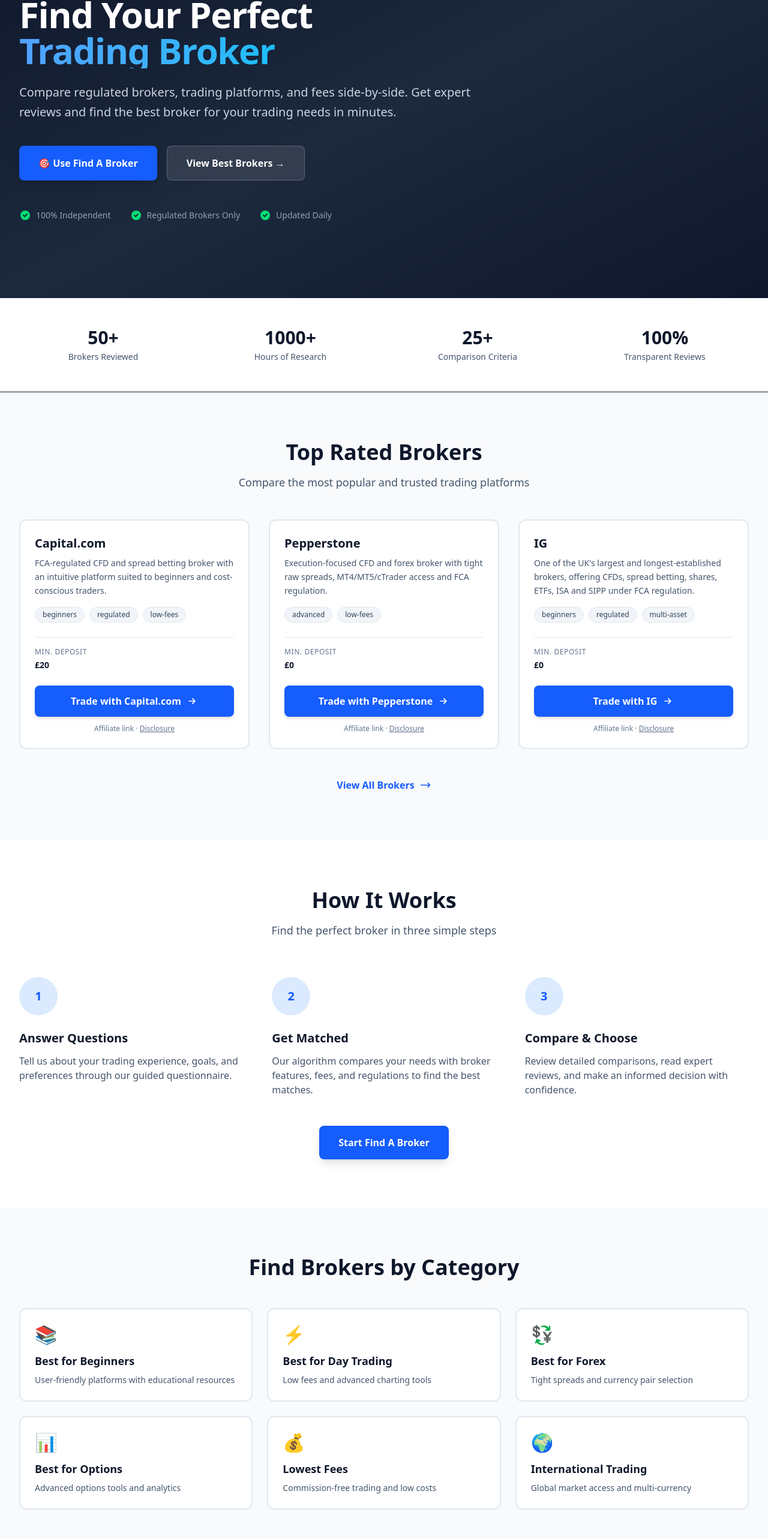
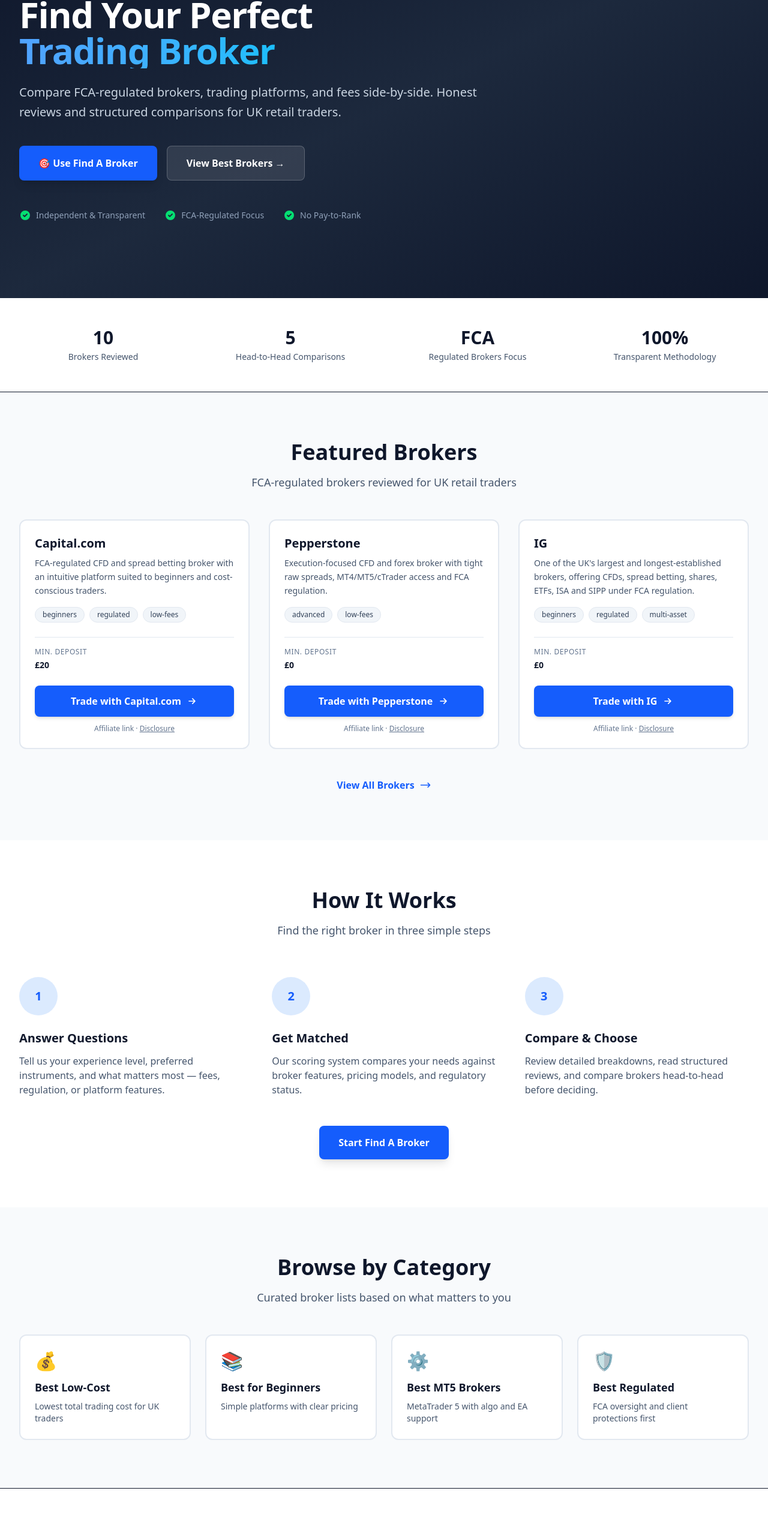
Before and after one commit to richardbeauf91-bot/chooser, a Next.js app: page / in a window 1280 px wide. Shown: the part 199-2765 px from the top of the page at 60% size. Built offline with nearby package versions, Linux system fonts and the light colour scheme.

Commit message:
homepage

```diff
--- a/app/page.tsx
+++ b/app/page.tsx
@@ -15,8 +15,8 @@
               </span>
             </h1>
             <p className="mt-6 text-lg sm:text-xl text-slate-300 leading-relaxed">
-              Compare regulated brokers, trading platforms, and fees side-by-side.
-              Get expert reviews and find the best broker for your trading needs in minutes.
+              Compare FCA-regulated brokers, trading platforms, and fees side-by-side.
+              Honest reviews and structured comparisons for UK retail traders.
             </p>
 
             <div className="mt-10 flex flex-col sm:flex-row gap-4">
@@ -40,19 +40,19 @@
                 <svg className="w-5 h-5 text-green-400" fill="currentColor" viewBox="0 0 20 20">
                   <path fillRule="evenodd" d="M10 18a8 8 0 100-16 8 8 0 000 16zm3.707-9.293a1 1 0 00-1.414-1.414L9 10.586 7.707 9.293a1 1 0 00-1.414 1.414l2 2a1 1 0 001.414 0l4-4z" clipRule="evenodd" />
                 </svg>
-                <span>100% Independent</span>
+                <span>Independent &amp; Transparent</span>
               </div>
               <div className="flex items-center gap-2">
                 <svg className="w-5 h-5 text-green-400" fill="currentColor" viewBox="0 0 20 20">
                   <path fillRule="evenodd" d="M10 18a8 8 0 100-16 8 8 0 000 16zm3.707-9.293a1 1 0 00-1.414-1.414L9 10.586 7.707 9.293a1 1 0 00-1.414 1.414l2 2a1 1 0 001.414 0l4-4z" clipRule="evenodd" />
                 </svg>
-                <span>Regulated Brokers Only</span>
+                <span>FCA-Regulated Focus</span>
               </div>
               <div className="flex items-center gap-2">
                 <svg className="w-5 h-5 text-green-400" fill="currentColor" viewBox="0 0 20 20">
                   <path fillRule="evenodd" d="M10 18a8 8 0 100-16 8 8 0 000 16zm3.707-9.293a1 1 0 00-1.414-1.414L9 10.586 7.707 9.293a1 1 0 00-1.414 1.414l2 2a1 1 0 001.414 0l4-4z" clipRule="evenodd" />
                 </svg>
-                <span>Updated Daily</span>
+                <span>No Pay-to-Rank</span>
               </div>
             </div>
           </div>
@@ -64,20 +64,20 @@
         <div className="max-w-7xl mx-auto px-4 sm:px-6 lg:px-8 py-12">
           <div className="grid grid-cols-2 md:grid-cols-4 gap-8">
             <div className="text-center">
-              <div className="text-3xl font-bold text-slate-900">50+</div>
+              <div className="text-3xl font-bold text-slate-900">10</div>
               <div className="mt-1 text-sm text-slate-600">Brokers Reviewed</div>
             </div>
             <div className="text-center">
-              <div className="text-3xl font-bold text-slate-900">1000+</div>
-              <div className="mt-1 text-sm text-slate-600">Hours of Research</div>
+              <div className="text-3xl font-bold text-slate-900">5</div>
+              <div className="mt-1 text-sm text-slate-600">Head-to-Head Comparisons</div>
             </div>
             <div className="text-center">
-              <div className="text-3xl font-bold text-slate-900">25+</div>
-              <div className="mt-1 text-sm text-slate-600">Comparison Criteria</div>
+              <div className="text-3xl font-bold text-slate-900">FCA</div>
+              <div className="mt-1 text-sm text-slate-600">Regulated Brokers Focus</div>
             </div>
             <div className="text-center">
               <div className="text-3xl font-bold text-slate-900">100%</div>
-              <div className="mt-1 text-sm text-slate-600">Transparent Reviews</div>
+              <div className="mt-1 text-sm text-slate-600">Transparent Methodology</div>
             </div>
           </div>
         </div>
@@ -88,10 +88,10 @@
         <div className="max-w-7xl mx-auto px-4 sm:px-6 lg:px-8">
           <div className="text-center max-w-2xl mx-auto mb-12">
             <h2 className="text-3xl sm:text-4xl font-bold text-slate-900">
-              Top Rated Brokers
+              Featured Brokers
             </h2>
             <p className="mt-4 text-lg text-slate-600">
-              Compare the most popular and trusted trading platforms
+              FCA-regulated brokers reviewed for UK retail traders
             </p>
           </div>
 
@@ -123,7 +123,7 @@
               How It Works
             </h2>
             <p className="mt-4 text-lg text-slate-600">
-              Find the perfect broker in three simple steps
+              Find the right broker in three simple steps
             </p>
           </div>
 
@@ -136,7 +136,7 @@
                 Answer Questions
               </h3>
               <p className="text-slate-600">
-                Tell us about your trading experience, goals, and preferences through our guided questionnaire.
+                Tell us your experience level, preferred instruments, and what matters most — fees, regulation, or platform features.
               </p>
             </div>
 
@@ -148,7 +148,7 @@
                 Get Matched
               </h3>
               <p className="text-slate-600">
-                Our algorithm compares your needs with broker features, fees, and regulations to find the best matches.
+                Our scoring system compares your needs against broker features, pricing models, and regulatory status.
               </p>
             </div>
 
@@ -157,10 +157,10 @@
                 3
               </div>
               <h3 className="text-xl font-semibold text-slate-900 mb-3">
-                Compare & Choose
+                Compare &amp; Choose
               </h3>
               <p className="text-slate-600">
-                Review detailed comparisons, read expert reviews, and make an informed decision with confidence.
+                Review detailed breakdowns, read structured reviews, and compare brokers head-to-head before deciding.
               </p>
             </div>
           </div>
@@ -181,68 +181,51 @@
         <div className="max-w-7xl mx-auto px-4 sm:px-6 lg:px-8">
           <div className="text-center max-w-2xl mx-auto mb-12">
             <h2 className="text-3xl sm:text-4xl font-bold text-slate-900">
-              Find Brokers by Category
+              Browse by Category
             </h2>
+            <p className="mt-4 text-lg text-slate-600">
+              Curated broker lists based on what matters to you
+            </p>
           </div>
 
-          <div className="grid sm:grid-cols-2 lg:grid-cols-3 gap-6">
-            <a href="/best/beginners" className="group p-6 bg-white rounded-xl border-2 border-slate-200 hover:border-blue-500 hover:shadow-lg transition-all duration-200">
+          <div className="grid sm:grid-cols-2 lg:grid-cols-4 gap-6">
+            <a href="/best/best-low-cost-brokers" className="group p-6 bg-white rounded-xl border-2 border-slate-200 hover:border-blue-500 hover:shadow-lg transition-all duration-200">
+              <div className="text-3xl mb-3">💰</div>
+              <h3 className="text-lg font-semibold text-slate-900 group-hover:text-blue-600 transition-colors">
+                Best Low-Cost
+              </h3>
+              <p className="mt-2 text-sm text-slate-600">
+                Lowest total trading cost for UK traders
+              </p>
+            </a>
+
+            <a href="/best/best-brokers-for-beginners" className="group p-6 bg-white rounded-xl border-2 border-slate-200 hover:border-blue-500 hover:shadow-lg transition-all duration-200">
               <div className="text-3xl mb-3">📚</div>
               <h3 className="text-lg font-semibold text-slate-900 group-hover:text-blue-600 transition-colors">
                 Best for Beginners
               </h3>
               <p className="mt-2 text-sm text-slate-600">
-                User-friendly platforms with educational resources
+                Simple platforms with clear pricing
               </p>
             </a>
 
-            <a href="/best/day-trading" className="group p-6 bg-white rounded-xl border-2 border-slate-200 hover:border-blue-500 hover:shadow-lg transition-all duration-200">
-              <div className="text-3xl mb-3">⚡</div>
+            <a href="/best/best-mt5-brokers" className="group p-6 bg-white rounded-xl border-2 border-slate-200 hover:border-blue-500 hover:shadow-lg transition-all duration-200">
+              <div className="text-3xl mb-3">⚙️</div>
               <h3 className="text-lg font-semibold text-slate-900 group-hover:text-blue-600 transition-colors">
-                Best for Day Trading
+                Best MT5 Brokers
               </h3>
               <p className="mt-2 text-sm text-slate-600">
-                Low fees and advanced charting tools
+                MetaTrader 5 with algo and EA support
               </p>
             </a>
 
-            <a href="/best/forex" className="group p-6 bg-white rounded-xl border-2 border-slate-200 hover:border-blue-500 hover:shadow-lg transition-all duration-200">
-              <div className="text-3xl mb-3">💱</div>
+            <a href="/best/best-regulated-brokers" className="group p-6 bg-white rounded-xl border-2 border-slate-200 hover:border-blue-500 hover:shadow-lg transition-all duration-200">
+              <div className="text-3xl mb-3">🛡️</div>
               <h3 className="text-lg font-semibold text-slate-900 group-hover:text-blue-600 transition-colors">
-                Best for Forex
+                Best Regulated
               </h3>
               <p className="mt-2 text-sm text-slate-600">
-                Tight spreads and currency pair selection
-              </p>
-            </a>
-
-            <a href="/best/options" className="group p-6 bg-white rounded-xl border-2 border-slate-200 hover:border-blue-500 hover:shadow-lg transition-all duration-200">
-              <div className="text-3xl mb-3">📊</div>
-              <h3 className="text-lg font-semibold text-slate-900 group-hover:text-blue-600 transition-colors">
-                Best for Options
-              </h3>
-              <p className="mt-2 text-sm text-slate-600">
-                Advanced options tools and analytics
-              </p>
-            </a>
-
-            <a href="/best/low-fees" className="group p-6 bg-white rounded-xl border-2 border-slate-200 hover:border-blue-500 hover:shadow-lg transition-all duration-200">
-              <div className="text-3xl mb-3">💰</div>
-              <h3 className="text-lg font-semibold text-slate-900 group-hover:text-blue-600 transition-colors">
-                Lowest Fees
-              </h3>
-              <p className="mt-2 text-sm text-slate-600">
-                Commission-free trading and low costs
-              </p>
-            </a>
-
-            <a href="/best/international" className="group p-6 bg-white rounded-xl border-2 border-slate-200 hover:border-blue-500 hover:shadow-lg transition-all duration-200">
-              <div className="text-3xl mb-3">🌍</div>
-              <h3 className="text-lg font-semibold text-slate-900 group-hover:text-blue-600 transition-colors">
-                International Trading
-              </h3>
-              <p className="mt-2 text-sm text-slate-600">
-                Global market access and multi-currency
+                FCA oversight and client protections first
               </p>
             </a>
           </div>
@@ -254,7 +237,7 @@
         <div className="max-w-5xl mx-auto px-4 sm:px-6 lg:px-8">
           <div className="text-center mb-12">
             <h2 className="text-3xl sm:text-4xl font-bold text-slate-900">
-              Our Commitment to You
+              How We Work
             </h2>
           </div>
 
@@ -269,10 +252,10 @@
               </div>
               <div>
                 <h3 className="text-lg font-semibold text-slate-900 mb-2">
-                  Objective Reviews
+                  Structured Reviews
                 </h3>
                 <p className="text-slate-600">
-                  We use consistent criteria across all brokers including regulation, fees, platforms, and customer service.
+                  Every broker is assessed against the same criteria: regulation, pricing, platforms, asset coverage, and user feedback.
                 </p>
               </div>
             </div>
@@ -287,10 +270,10 @@
               </div>
               <div>
                 <h3 className="text-lg font-semibold text-slate-900 mb-2">
-                  Regulated Only
+                  Regulation First
                 </h3>
                 <p className="text-slate-600">
-                  We only feature brokers regulated by top-tier authorities like FCA, SEC, ASIC, and CySEC.
+                  We prioritise FCA-regulated brokers and clearly flag where UK clients are served under offshore entities.
                 </p>
               </div>
             </div>
@@ -305,10 +288,10 @@
               </div>
               <div>
                 <h3 className="text-lg font-semibold text-slate-900 mb-2">
-                  Full Transparency
+                  Affiliate Disclosure
                 </h3>
                 <p className="text-slate-600">
-                  We clearly disclose affiliate relationships and never let them influence our rankings or reviews.
+                  Some brokers listed pay affiliate commissions. These relationships never influence scoring, rankings, or review content.
                 </p>
               </div>
             </div>
@@ -317,16 +300,16 @@
               <div className="flex-shrink-0">
                 <div className="w-12 h-12 rounded-lg bg-blue-100 flex items-center justify-center">
                   <svg className="w-6 h-6 text-blue-600" fill="none" stroke="currentColor" viewBox="0 0 24 24">
-                    <path strokeLinecap="round" strokeLinejoin="round" strokeWidth={2} d="M4 4v5h.582m15.356 2A8.001 8.001 0 004.582 9m0 0H9m11 11v-5h-.581m0 0a8.003 8.003 0 01-15.357-2m15.357 2H15" />
+                    <path strokeLinecap="round" strokeLinejoin="round" strokeWidth={2} d="M9 5H7a2 2 0 00-2 2v12a2 2 0 002 2h10a2 2 0 002-2V7a2 2 0 00-2-2h-2M9 5a2 2 0 002 2h2a2 2 0 002-2M9 5a2 2 0 012-2h2a2 2 0 012 2" />
                   </svg>
                 </div>
               </div>
               <div>
                 <h3 className="text-lg font-semibold text-slate-900 mb-2">
-                  Always Updated
+                  Open Methodology
                 </h3>
                 <p className="text-slate-600">
-                  Our team continuously monitors broker changes to ensure you get the most current information.
+                  Our evaluation criteria and scoring logic are published in full. No black boxes.
                 </p>
               </div>
             </div>
@@ -335,10 +318,10 @@
           <div className="mt-12 p-6 bg-slate-50 rounded-xl border border-slate-200">
             <p className="text-sm text-slate-700 leading-relaxed">
               <strong>Disclaimer:</strong> This site does not provide financial advice.
-              All information is for educational purposes only. Trading involves risk of loss.
-              Learn more about{" "}
+              All information is for educational and comparison purposes only. CFDs and leveraged products carry a high risk of loss.
+              Read our{" "}
               <a href="/methodology" className="text-blue-600 underline hover:text-blue-700">
-                our methodology
+                methodology
               </a>{" "}
               and{" "}
               <a href="/disclosure" className="text-blue-600 underline hover:text-blue-700">
```
